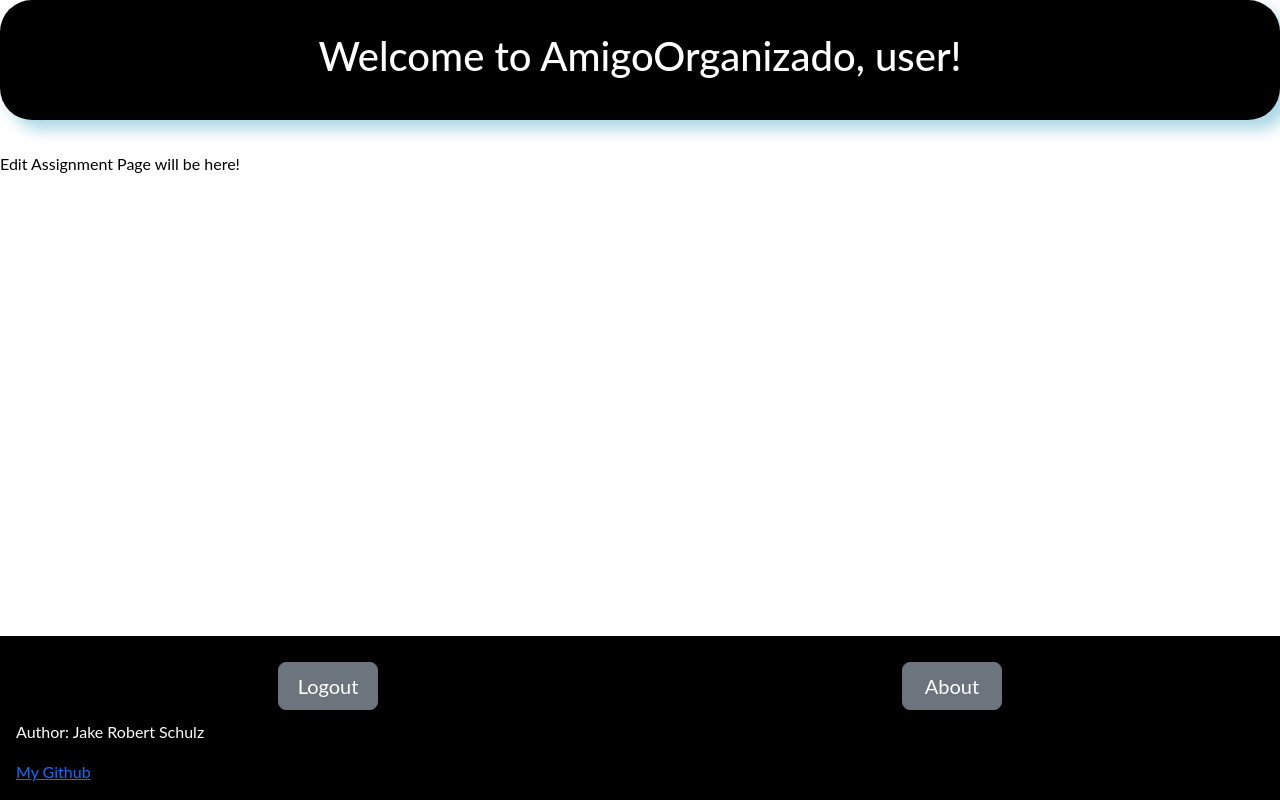
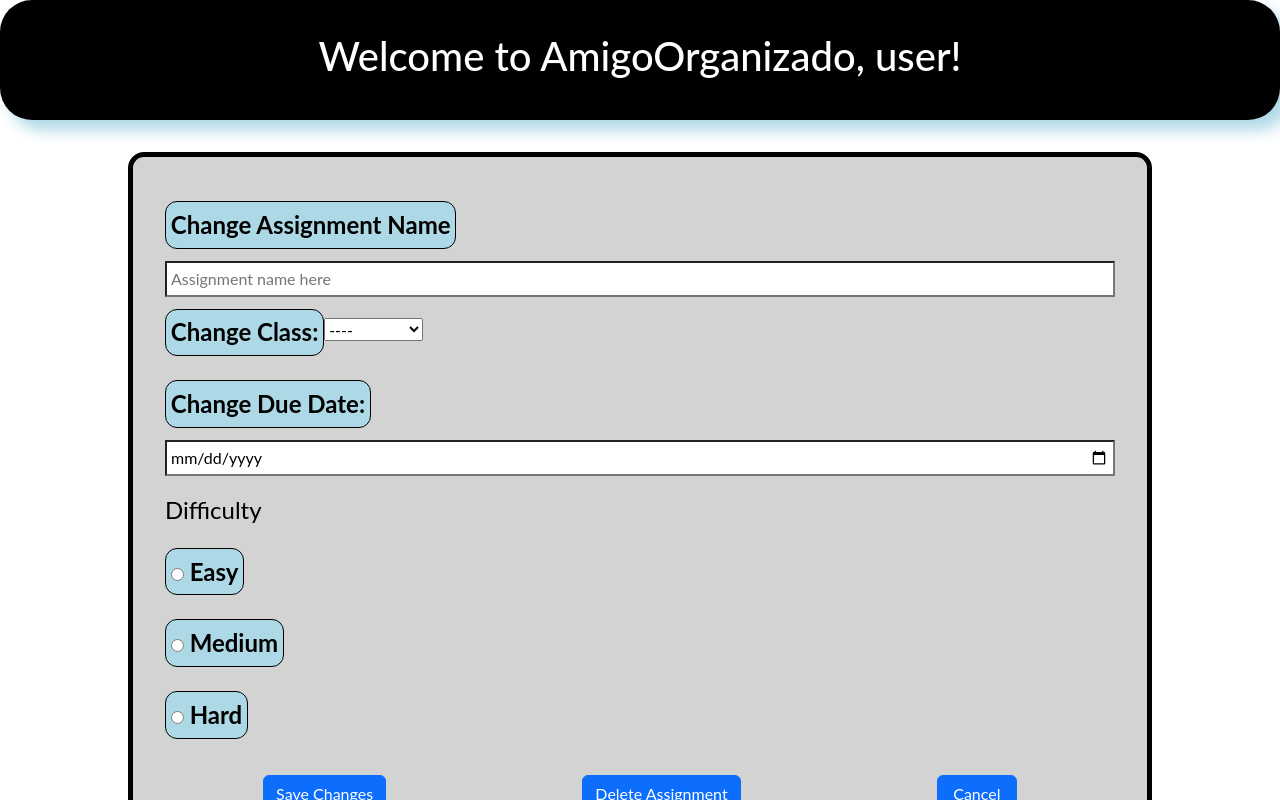
Before and after one commit to Jakeyboom/CS260Startup, a React (Vite) app: page /edit_assignment in a window 1280 px wide. Shown: the top 800 px of the page. Built offline with nearby package versions, Linux system fonts and the light colour scheme.

Commit message:
Implemented edit_assignment.jsx

```diff
--- a/src/edit_assignment/edit_assignment.jsx
+++ b/src/edit_assignment/edit_assignment.jsx
@@ -4,8 +4,63 @@ import 'bootstrap/dist/css/bootstrap.min.css';
 
 export function EditAssignment() {
     return(
-        <main>
-            Edit Assignment Page will be here!
-        </main>
+    <main className="main-add-edit">
+        <form action="main.html" method="get" class="add-and-edit-form">
+
+
+
+            <label className="add-edit-label" for="change-assignment-name">Change Assignment Name</label>
+            <input type="text" id="change-assignment-name" name="changeAssignmentName" placeholder="Assignment name here" required />
+
+
+
+            <div>
+                <label className="add-edit-label" for="class-change">Change Class:</label>
+                <select id="class-change" name="classChange" required>
+
+                    <option disabled selected>----</option>
+                    <option value="math">Math</option>
+                    <option value="history">History</option>
+                    <option value="geography">Geography</option>
+                </select>
+
+            </div>
+
+
+            <label className="add-edit-label" for="change-due-date">Change Due Date:</label>
+            <input type="date" id="change-due-date" name="changeDueDate" required />
+
+
+            <div>
+                <fieldset>
+                    <legend>Difficulty</legend>
+
+                    <label className="add-edit-label">
+                        <input type="radio" name="difficulty" value="easy" required/> Easy
+                    </label>
+
+                    <label className="add-edit-label">
+                        <input type="radio" name="difficulty" value="medium"/> Medium
+                    </label>
+
+                    <label className="add-edit-label">
+                        <input type="radio" name="difficulty" value="hard"/> Hard
+                    </label>
+
+
+                </fieldset>
+            </div>
+
+
+            <div class="add-buttons-container">
+                <button class="btn btn-primary btn" type="submit">Save Changes</button>
+                <button class="btn btn-primary btn" type="submit">Delete Assignment</button>
+                <button class="btn btn-primary btn" onclick="window.location.href='main.html'">Cancel</button>
+            </div>
+
+
+        </form>
+
+    </main>
     )
 }
```
